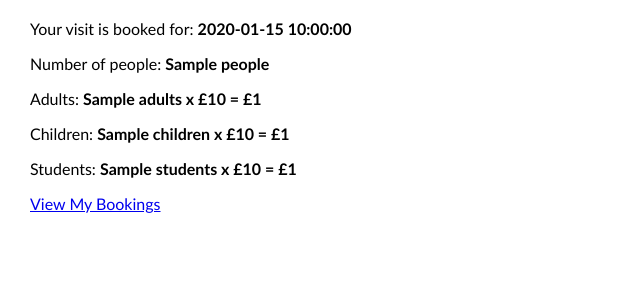
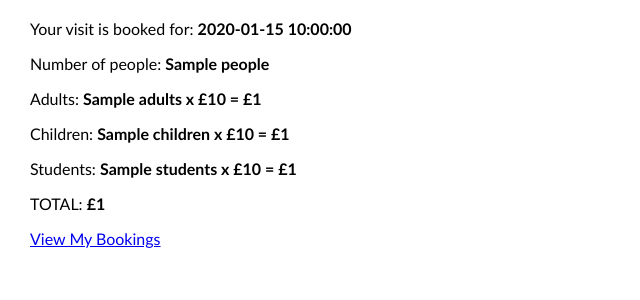
Before and after one commit to benSmith1981/BookingsFLask, a Flask app: template templates/confirm.html in a window 1280 px wide. Shown: the part 143-443 px from the top of the page, without its empty margins (0-640 px from the left). Run offline with Flask 3, Linux system fonts and the light colour scheme; the template is opened without the code that fills it: most values are stand-ins (such as "Sample title", 1, 10 or a date in 2020).

Commit message:
added total cost

```diff
--- a/templates/confirm.html
+++ b/templates/confirm.html
@@ -9,5 +9,8 @@
 <p>Children: <strong>{{ children }} x £{{childCost}} = £{{totalChildCost}}</strong></p>
 <p>Students: <strong>{{ students }} x £{{studentCost}} = £{{totalStudentCost}}</strong></p>
 
+
+<p>TOTAL: <strong>£{{ totalCost }}</strong></p>
+
 <a href="/my-bookings">View My Bookings</a>
 {% endblock %}
```
Also changed, not shown: booking.db.
